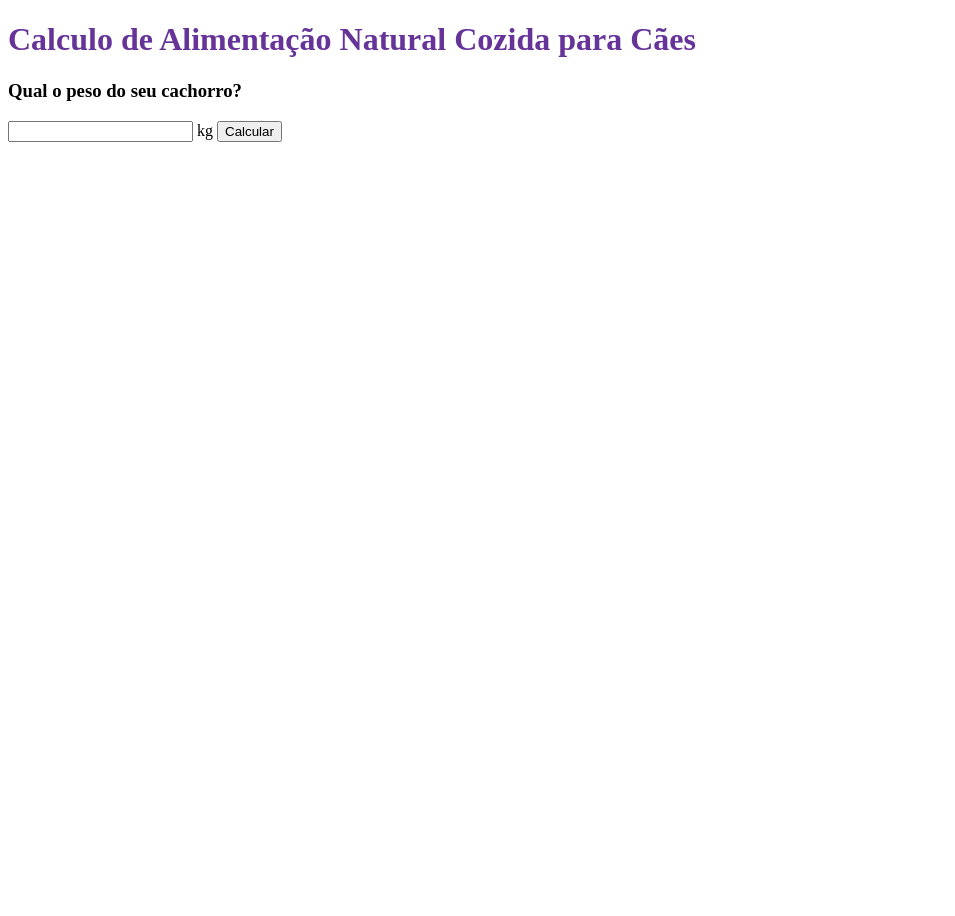
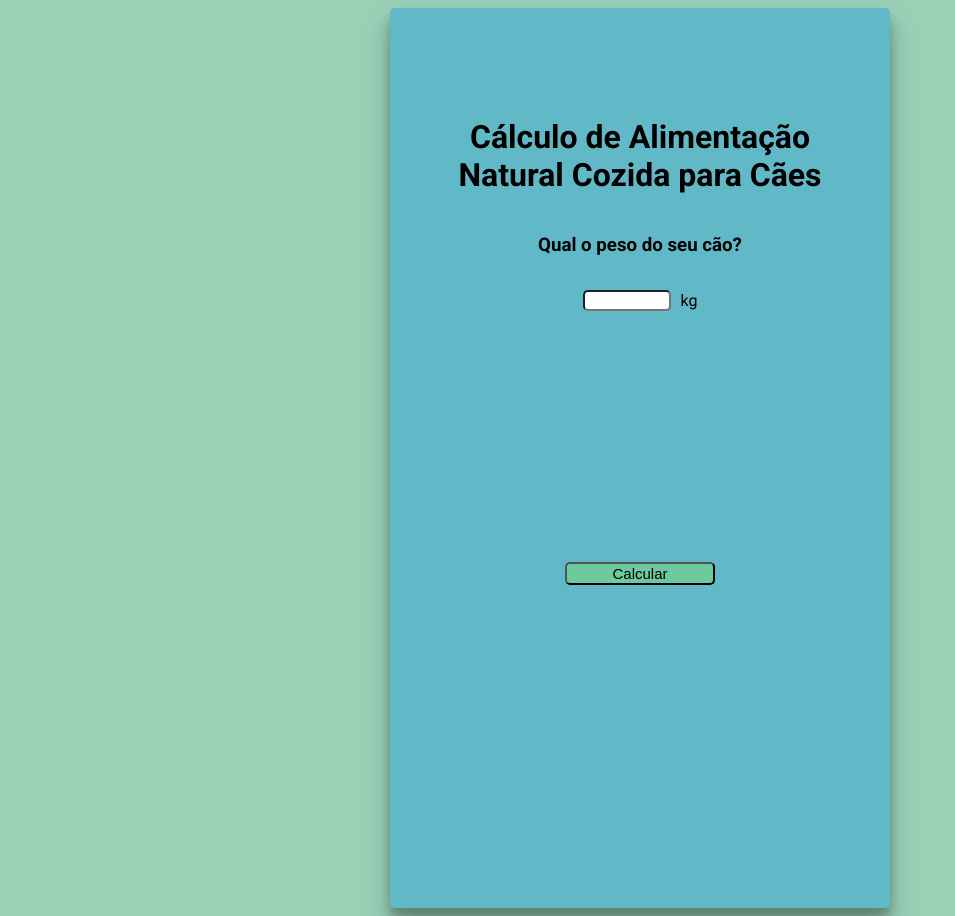
Before and after one commit to carolinanonato/dog-fresh-food, a plain HTML site: page index.html in a window 1280 px wide. Shown: the whole page, without its empty margins (0-955 px from the left). Before the commit the page ends 800 px from the top, so only its background shows below. Drawn offline with Linux system fonts and the light colour scheme.

Commit message:
basic styling done

```diff
--- a/index.html
+++ b/index.html
@@ -4,19 +4,22 @@
     <meta charset="UTF-8">
     <meta http-equiv="X-UA-Compatible" content="IE=edge">
     <meta name="viewport" content="width=device-width, initial-scale=1.0">
+    <link href="https://fonts.googleapis.com/css2?family=Roboto:wght@100;400;700&display=swap" rel="stylesheet">
     <link rel="stylesheet" href="style.css">
     <title>Alimentação Natural</title>
 </head>
 <body>
-    <h1>Calculo de Alimentação Natural Cozida para Cães</h1>
+
     <div class="container">
-        <h3 class="question">Qual o peso do seu cachorro?</h3>
-        <input type="number" id="weight" value=''> kg
+        <h1>Cálculo de Alimentação Natural Cozida para Cães</h1>
+        <h3 class="question">Qual o peso do seu cão?</h3>
+        <div class="input"><input type="number" id="weight" value=''><p>kg</p></div>
         <button id="calc" >Calcular</button>
+        <h3 class="answer"></h3>
     </div>
 
 
-        <h3 class="answer"></h3>
+
 
     <script src="script.js"></script>
 </body>
--- a/script.js
+++ b/script.js
@@ -40,9 +40,9 @@ if (val.value >= 42) {
     `<h3>Com ${parseInt(val.value)} kg seu cão deverá comer
      entre ${eats1.toFixed(2)}kg e ${eats2.toFixed(2)}kg de comida por dia</h3>
     <div class="results">
-        <p><span class="meat"> ${Math.round(30/100*eats1*1000)} a ${Math.round(30/100*eats2*1000)}g </span> de carnes desossadas</p>
-        <p><span class="vegetables">${Math.round(30/100*eats1*1000)}g a ${Math.round(30/100*eats2*1000)}g</span> de vegetais</p>
-        <p><span class="carbs">${Math.round(35/100*eats1*1000)}g a ${Math.round(35/100*eats2*1000)}g</span> de carboidratos</p>
-        <p><span class="innards">${Math.round(5/100*eats1*1000)}g a ${Math.round(5/100*eats2*1000)}g</span> de vísceras</p>
+        <p><span class="meat"> 🥩 ${Math.round(30/100*eats1*1000)} a ${Math.round(30/100*eats2*1000)}g </span> de carnes desossadas</p>
+        <p><span class="vegetables">🥬 ${Math.round(30/100*eats1*1000)}g a ${Math.round(30/100*eats2*1000)}g</span> de vegetais</p>
+        <p><span class="carbs">🍠 ${Math.round(35/100*eats1*1000)}g a ${Math.round(35/100*eats2*1000)}g</span> de carboidratos</p>
+        <p><span class="innards">🥓 ${Math.round(5/100*eats1*1000)}g a ${Math.round(5/100*eats2*1000)}g</span> de vísceras</p>
     </div>`
 }
--- a/style.css
+++ b/style.css
@@ -1,3 +1,51 @@
+body {
+  background-color: #99d1b7;
+  font-family: "Roboto", sans-serif;
+}
+
 h1 {
-  color: rebeccapurple;
+  margin-top: 60px;
 }
+
+.container {
+  background-color: #61b9c7;
+  box-shadow: 0 14px 28px rgba(0, 0, 0, 0.25), 0 10px 10px rgba(0, 0, 0, 0.22);
+  width: 400px;
+  height: 100vh;
+  margin: 0 auto;
+  padding: 50px;
+  border-radius: 5px;
+  display: flex;
+  flex-direction: column;
+  justify-content: center;
+  align-items: center;
+}
+
+.input {
+  display: flex;
+  flex-direction: row;
+  justify-content: center;
+  align-items: center;
+}
+
+.input p {
+  margin-left: 10px;
+}
+
+input {
+  border-radius: 5px;
+  width: 80px;
+}
+
+h1 {
+  text-align: center;
+}
+
+button {
+  margin: auto;
+  text-align: center;
+  width: 150px;
+  border-radius: 5px;
+  background-color: #6cca9e;
+  font-size: 15px;
+}
```
